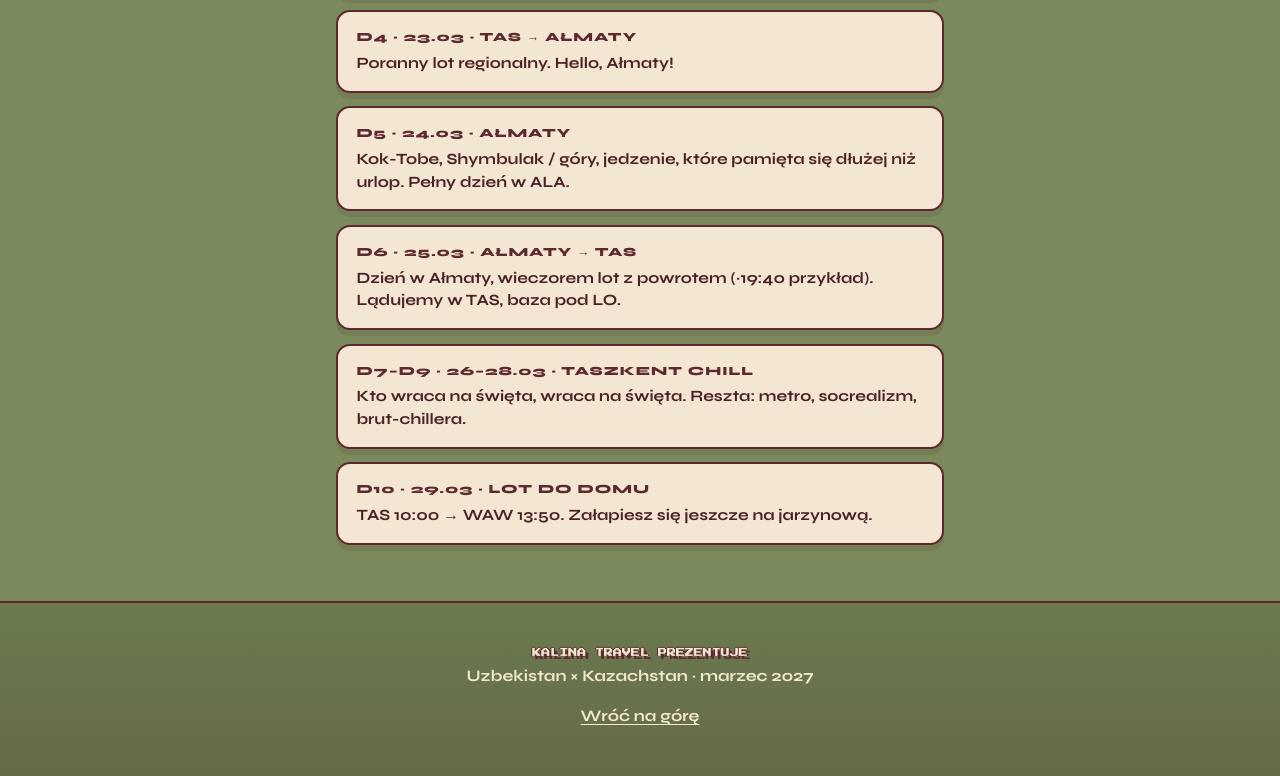
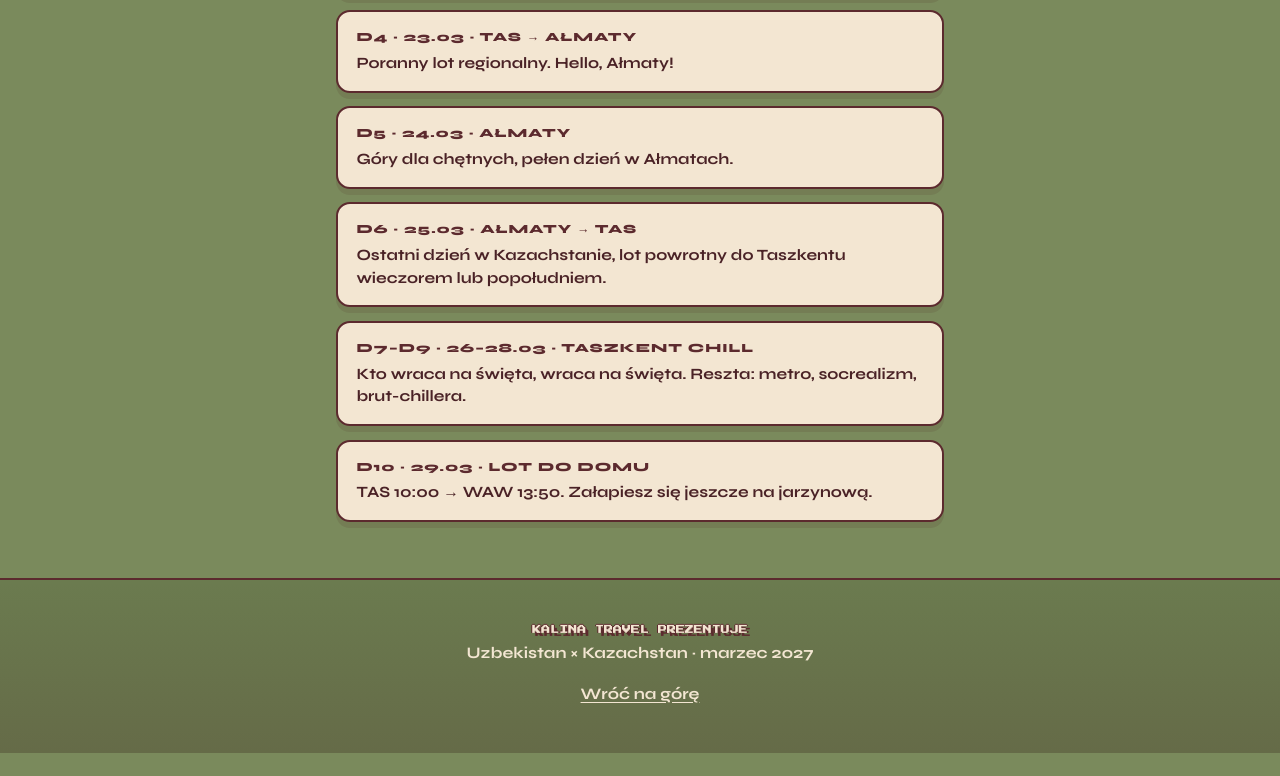
Before and after one commit to kalinatyrkiel/uzbektrip, a website built with Vite: page index.html in a window 1280 px wide. Shown: the part 3773-4549 px from the top of the page. After the commit the page ends 4526 px from the top, so only its background shows below. Built offline with nearby package versions, Linux system fonts and the light colour scheme.

Commit message:
Update D5 and D6 plan copy
D5: mountains for those who want them, full day in Almaty.
D6: last day in Kazakhstan, return flight to Tashkent evening or afternoon.

```diff
--- a/index.html
+++ b/index.html
@@ -266,16 +266,13 @@
             </li>
             <li>
               <span class="plan__day">D5 · 24.03 · Ałmaty</span>
-              <p>
-                Kok-Tobe, Shymbulak / góry, jedzenie, które pamięta się dłużej
-                niż urlop. Pełny dzień w ALA.
-              </p>
+              <p>Góry dla chętnych, pełen dzień w Ałmatach.</p>
             </li>
             <li>
               <span class="plan__day">D6 · 25.03 · Ałmaty → TAS</span>
               <p>
-                Dzień w Ałmaty, wieczorem lot z powrotem (~19:40 przykład).
-                Lądujemy w TAS, baza pod LO.
+                Ostatni dzień w Kazachstanie, lot powrotny do Taszkentu
+                wieczorem lub popołudniem.
               </p>
             </li>
             <li>
```
